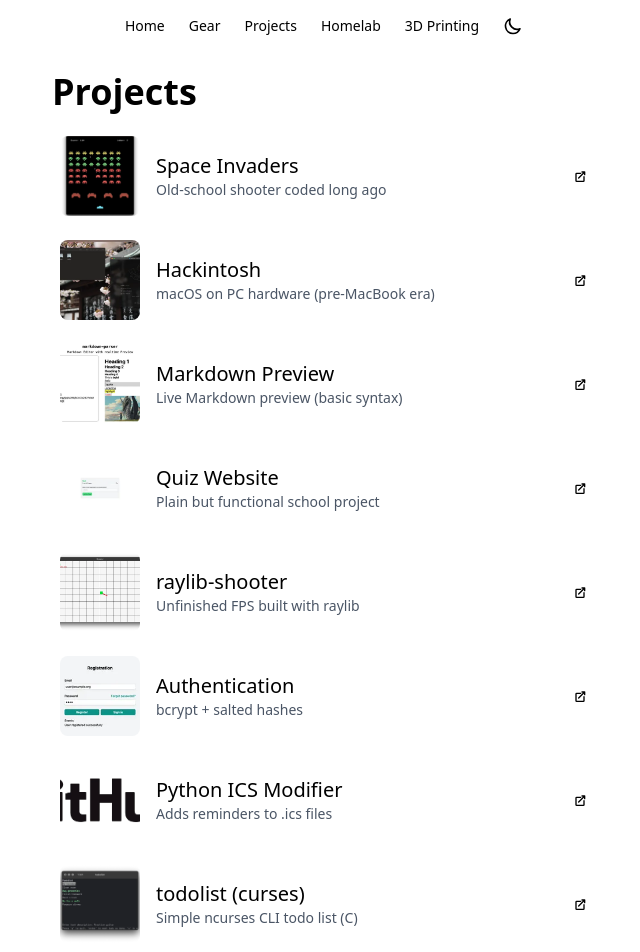
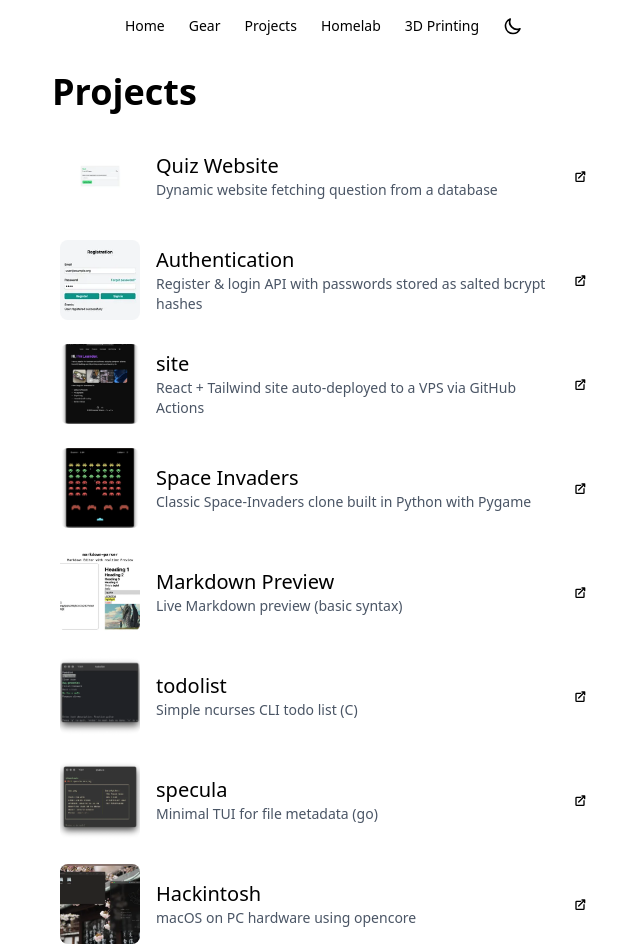
Before and after one commit to schererleander/site, a React (Vite) app: page /projects in a window 1280 px wide. Shown: the top 952 px of the page, without its empty margins (316-956 px from the left). Built offline with nearby package versions, Linux system fonts and the light colour scheme.

Commit message:
reorder projects

```diff
--- a/src/data/projects.ts
+++ b/src/data/projects.ts
@@ -7,6 +7,7 @@ import authenticationImg from "../assets/authentication.webp";
 import todoListImg from "../assets/todolist.webp";
 import speculaImg from "../assets/specula.webp";
 import gitHubImg from "../assets/github.webp";
+import siteImg from "../assets/site.webp";
 
 export interface Project {
   name: string;
@@ -17,16 +18,28 @@ export interface Project {
 
 export const projects: Project[] = [
   {
+    name: "Quiz Website",
+    description: "Dynamic website fetching question from a database",
+    url: "https://github.com/schererleander/quiz",
+    image: quizImg,
+  },
+  {
+    name: "Authentication",
+    description: "Register & login API with passwords stored as salted bcrypt hashes",
+    url: "https://github.com/schererleander/authentication",
+    image: authenticationImg,
+  },
+  {
+    name: "site",
+    description: "React + Tailwind site auto-deployed to a VPS via GitHub Actions",
+    url: "https://github.com/schererleander/site",
+    image: siteImg,
+  },
+  {
     name: "Space Invaders",
-    description: "Old-school shooter coded long ago",
+    description: "Classic Space-Invaders clone built in Python with Pygame",
     url: "https://github.com/schererleander/space-invaders",
     image: spaceInvadersImg,
-  },
-  {
-    name: "Hackintosh",
-    description: "macOS on PC hardware (pre-MacBook era)",
-    url: "https://github.com/schererleander/opencore-config",
-    image: hackintoshImg,
   },
   {
     name: "Markdown Preview",
@@ -35,10 +48,22 @@ export const projects: Project[] = [
     image: markdownPreviewImg,
   },
   {
-    name: "Quiz Website",
-    description: "Plain but functional school project",
-    url: "https://github.com/schererleander/quiz",
-    image: quizImg,
+    name: "todolist",
+    description: "Simple ncurses CLI todo list (C)",
+    url: "https://github.com/schererleander/todolist",
+    image: todoListImg,
+  },
+  {
+    name: "specula",
+    description: "Minimal TUI for file metadata (go)",
+    url: "https://github.com/schererleander/specula",
+    image: speculaImg,
+  },
+  {
+    name: "Hackintosh",
+    description: "macOS on PC hardware using opencore",
+    url: "https://github.com/schererleander/opencore-config",
+    image: hackintoshImg,
   },
   {
     name: "raylib-shooter",
@@ -47,27 +72,9 @@ export const projects: Project[] = [
     image: raylibShooterImg,
   },
   {
-    name: "Authentication",
-    description: "bcrypt + salted hashes",
-    url: "https://github.com/schererleander/authentication",
-    image: authenticationImg,
-  },
-  {
     name: "Python ICS Modifier",
-    description: "Adds reminders to .ics files",
+    description: "Changes reminders of .ics file",
     url: "https://github.com/schererleander/pyhton-ics-modifier",
     image: gitHubImg
   },
-  {
-    name: "todolist (curses)",
-    description: "Simple ncurses CLI todo list (C)",
-    url: "https://github.com/schererleander/todolist",
-    image: todoListImg,
-  },
-  {
-    name: "specula",
-    description: "Minimal TUI for file metadata",
-    url: "https://github.com/schererleander/specula",
-    image: speculaImg,
-  },
 ];
```
Also changed, not shown: src/assets/site.webp (added).
